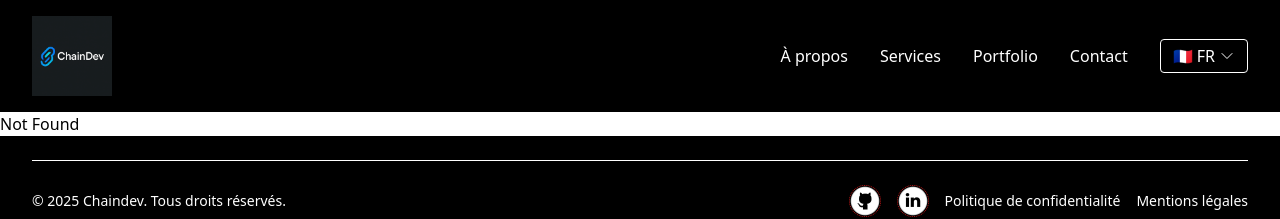
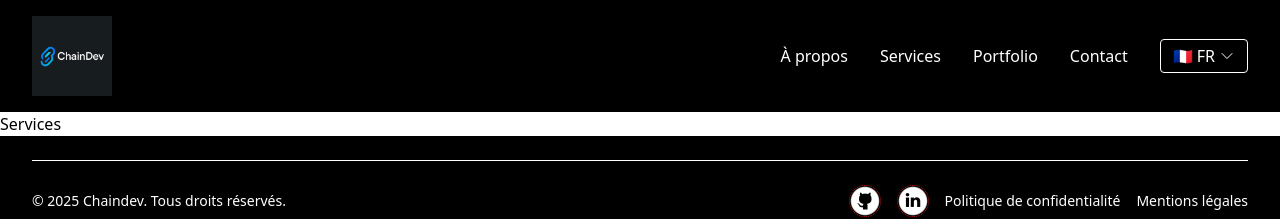
Before and after one commit to Seyfullah13/Chaindev, a React (Vite) app in the folder chaindev/: page /Services in a window 1280 px wide. Before the commit this address had no page. Shown: the top 219 px of the page. Built offline with nearby package versions, Linux system fonts and the light colour scheme.

Commit message:
feat(router): create Services component and add it to router configuration

```diff
--- a/chaindev/src/Components/router.jsx
+++ b/chaindev/src/Components/router.jsx
@@ -13,6 +13,7 @@ import Footer from "../Components/Footer";
 import PrivacyPolicy from "../pages/PrivacyPolicy";
 import LegalNotice from "../pages/LegalNotice";
 import About from "../pages/About";
+import Services from "../pages/Services";
 // 1) Définition de la route "racine" (layout global)
 const rootRoute = createRootRoute({
   component: () => (
@@ -45,6 +46,11 @@ const AboutRoute = createRoute({
   path: "/A-propos",
   component: About,
 });
+const ServicesRoute = createRoute({
+  getParentRoute: () => rootRoute,
+  path: "/Services",
+  component: Services,
+});
 // 3) Création du router
 export const router = createRouter({
   routeTree: rootRoute.addChildren([
@@ -52,6 +58,7 @@ export const router = createRouter({
     privacyPolicyRoute,
     legalNoticeRoute,
     AboutRoute,
+    ServicesRoute,
   ]),
   history: createBrowserHistory(),
 });
--- /dev/null
+++ b/chaindev/src/pages/Services.jsx
@@ -0,0 +1,7 @@
+import React from "react";
+
+function Services() {
+  return <div>Services</div>;
+}
+
+export default Services;
```
